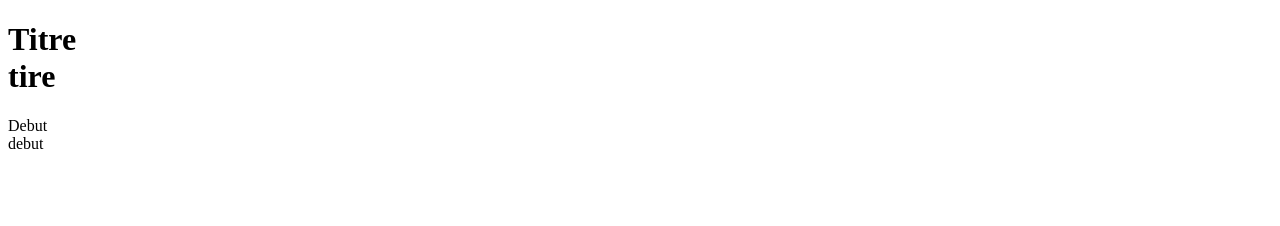
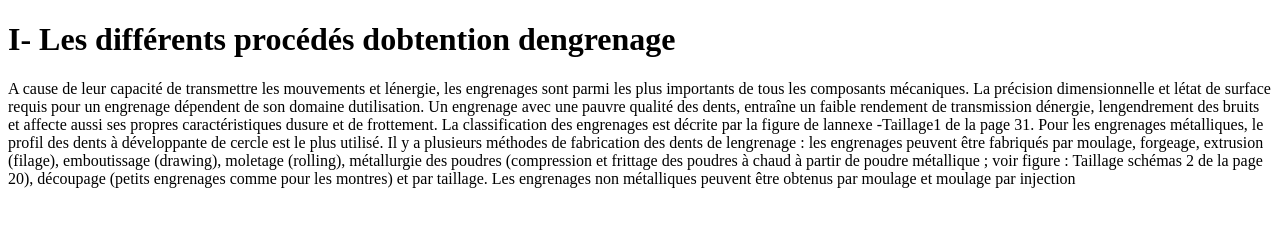
Before and after one commit to Rodos06D/HTML-CSS-SASS, a plain HTML site: page Partie1/index.html in a window 1280 px wide. Drawn offline with Linux system fonts and the light colour scheme.

Commit message:
modification

```diff
--- a/Partie1/index.html
+++ b/Partie1/index.html
@@ -6,7 +6,22 @@
     <title>Rodo</title>
 </head>
 <body>
-    <h1> Titre <br> tire </h1>
-    <p> Debut <br> debut </p>
+    <h1> I- Les différents procédés dobtention dengrenage </h1>
+    <p> A cause de leur capacité de transmettre les mouvements et lénergie, les engrenages sont
+        parmi les plus importants de tous les composants mécaniques.
+        La précision dimensionnelle et létat de surface requis pour un engrenage dépendent de son
+        domaine dutilisation. Un engrenage avec une pauvre qualité des dents, entraîne un faible
+        rendement de transmission dénergie, lengendrement des bruits et affecte aussi ses
+        propres caractéristiques dusure et de frottement.
+        La classification des engrenages est décrite par la figure de lannexe -Taillage1 de la page
+        31. Pour les engrenages métalliques, le profil des dents à développante de cercle est le plus
+        utilisé.
+        Il y a plusieurs méthodes de fabrication des dents de lengrenage : les engrenages peuvent
+        être fabriqués par moulage, forgeage, extrusion (filage), emboutissage (drawing), moletage
+        (rolling), métallurgie des poudres (compression et frittage des poudres à chaud à partir de
+        poudre métallique ; voir figure : Taillage schémas 2 de la page 20), découpage (petits
+        engrenages comme pour les montres) et par taillage. Les engrenages non métalliques
+        peuvent être obtenus par moulage et moulage par injection
+    </p>
 </body>
 </html>
```
